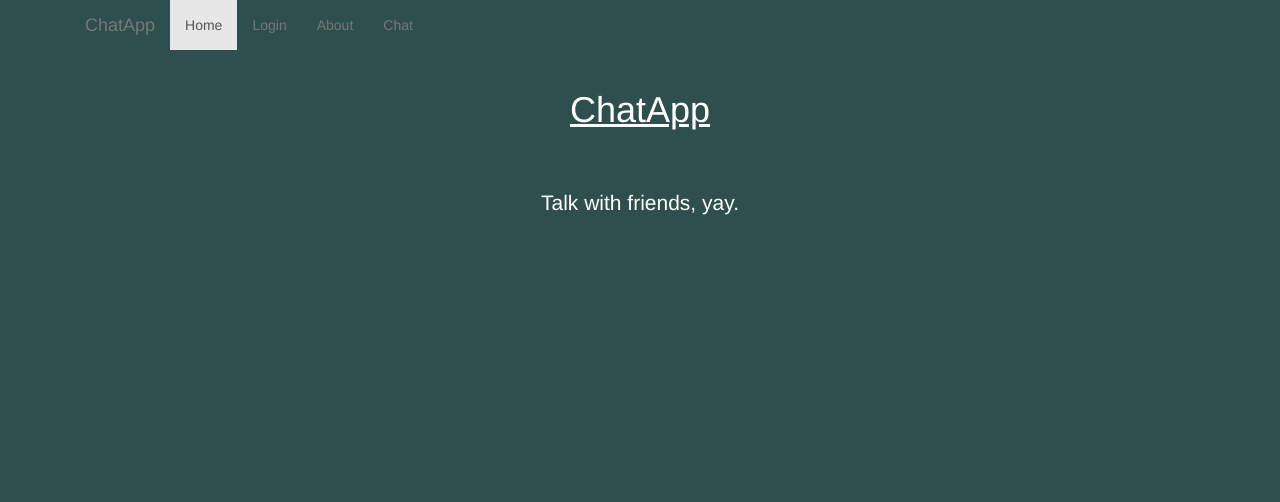
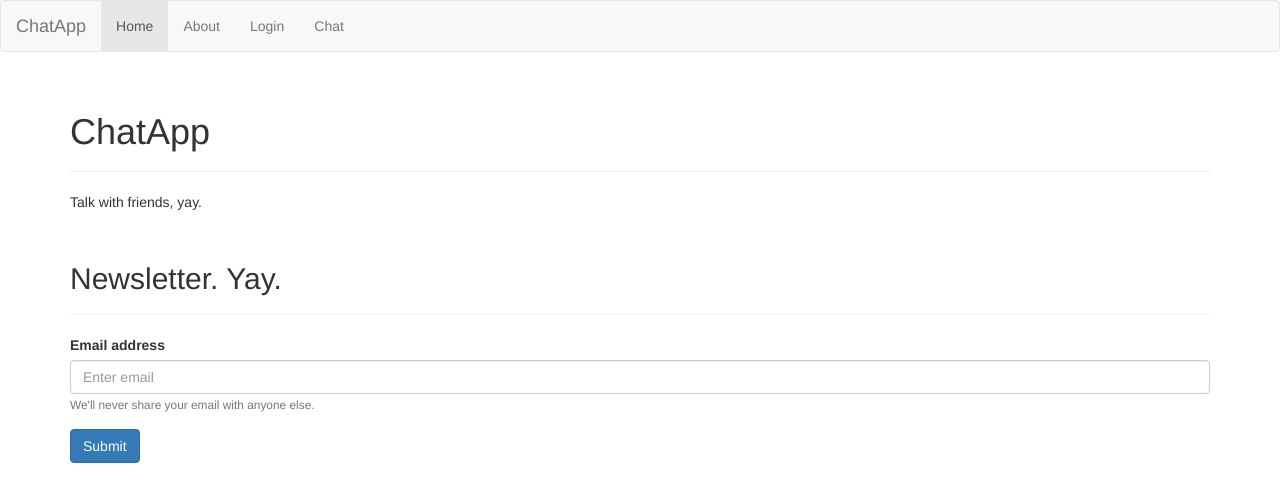
Before and after one commit to Euab/chatapp, a Flask app: page / in a window 1280 px wide. Shown: the top 502 px of the page. Run offline with Flask 2, Linux system fonts and the light colour scheme; some libraries are stand-ins or nearby versions.

Commit message:
started to re write the homepage

```diff
--- a/website/templates/index.html
+++ b/website/templates/index.html
@@ -6,64 +6,51 @@
 	<meta name="author" content="">
 	<meta name="keywords" content="chat, friends, no friends, nerd">
 	<link rel="stylesheet" href="https://maxcdn.bootstrapcdn.com/bootstrap/3.3.7/css/bootstrap.min.css" integrity="sha384-BVYiiSIFeK1dGmJRAkycuHAHRg32OmUcww7on3RYdg4Va+PmSTsz/K68vbdEjh4u" crossorigin="anonymous">
-	<link rel="stylesheet" href="{{ url_for('static', filename='css/home-skin.css') }}">
+	<link rel="stylesheet" href="{{ url_for('static', filename='skin.css') }}">
 </head>
 <body>
-
-	<div class="container">
+	<section id="Navbar">
 		<nav class="navbar navbar-default">
   			<div class="container-fluid">
     			<div class="navbar-header">
-      				<a class="navbar-brand" href="#">ChatApp</a>
+      				<a class="navbar-brand" href="{{ url_for('index') }}">ChatApp</a>
     			</div>
     			<ul class="nav navbar-nav">
       				<li class="active"><a href="#">Home</a></li>
+      				<li><a href="{{ url_for('about') }}">About</a></li>
       				<li><a href="{{ url_for('login') }}">Login</a></li>
-      <li><a href="{{ url_for('about') }}">About</a></li>
       				<li><a href="{{ url_for('chat') }}">Chat</a></li>
     			</ul>
   			</div>
 		</nav>
-	</div>
+	</section>
 
-	<section id="Header">
+	<section id="Stuff">
 		<div class="container">
+			<div class="page-header">
 				<h1>ChatApp</h1>
 			</div>
-	</section>
-
-	<section id="Info">
-		<div class="jumbotron">
 			<p>Talk with friends, yay.</p>
 		</div>
 	</section>
 
+	<section id="Newsletter">
+		<div class="container">
+			<form method="POST">
+				<div class="page-header">
+					<h2>Newsletter. Yay.</h2>
+				</div>
+	  			<div class="form-group">
+	    			<label for="exampleInputEmail1">Email address</label>
+	    			<input name="email_submit" type="email" class="form-control" id="exampleInputEmail1" aria-describedby="emailHelp" placeholder="Enter email">
+	    			<small id="emailHelp" class="form-text text-muted">We'll never share your email with anyone else.</small>
+	  			</div>
+	  			<button type="submit" class="btn btn-primary">Submit</button>
+			</form>
+		</div>
+	</section>
 
-	<style>
-		.navbar{
-			background: transparent;
-			border: 0;
-		}
-		body{
-			background: #2F4F4F;
-		}
-		.nav{
-			color: white;
-		}
-		#Header h1{
-			text-align: center;
-			color: white;
-			text-decoration: underline;
-		}
-		#Info .jumbotron{
-			background: #2F4F4F;
-		}
-		#Info p{
-			color: white;
-			text-align: center;
 
-		}
-    </style>
 
 
 
```
Lines whose indentation alone changed are shown as unchanged.
